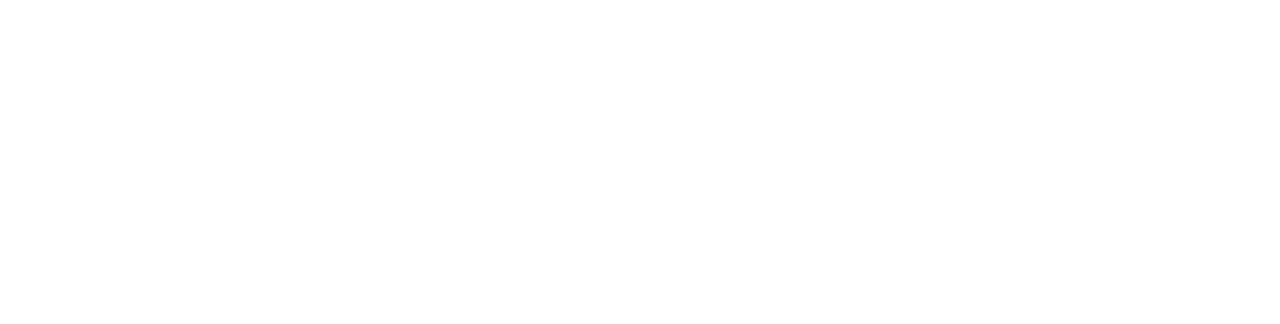
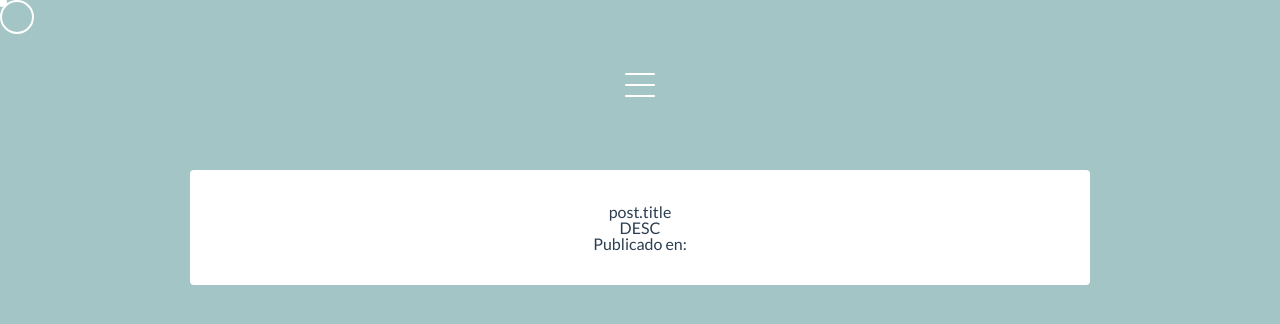
Before and after one commit to Santorm/santiago-rueda, a Vue app: page /ensenanzas in a window 1280 px wide. Shown: the top 324 px of the page. Built offline with nearby package versions, Linux system fonts and the light colour scheme; a web font is replaced by a local one.

Commit message:
pagina ensenanzas en blanco

```diff
--- a/src/components/Articles.vue
+++ b/src/components/Articles.vue
@@ -36,7 +36,6 @@
         "https://api.rss2json.com/v1/api.json?rss_url=https://medium.com/feed/@santo.rueda"
       )
       .then(response => {
-        console.log("response: ", response.data);
         this.posts = response.data;
         this.getOtherfeeds();
       });
@@ -66,6 +65,18 @@
         link:
           "https://diecisiete.org/expediente/naturaleza-realidad-y-sujeto-hacia-un-paradigma-post-covid/",
         medio: "17, Instituto de Estudios Criticos",
+        medioIcon: "../../assets/articles/17logo.png"
+        // santiago-rueda\src\components\Articles.vue
+        // santiago-rueda\src\assets\articles\17logo.svg
+      },
+      {
+        published: true,
+        title: "Crisis: resistencia subjetiva, Big Data y lazo social",
+        description:
+          "Propuesta de la presentación en las Jornadas de la Escuela Lacaniana de Psicoanálisis: Crisis ¿Qué dicen los psicoanalistas?, acerca del control tecnológico y la subjetividad ",
+        link:
+          "http://crisis.jornadaselp.com/blog/crisis-resistencia-subjetiva-big-data-y-lazo-social/",
+        medio: "Escuela Lacaniana de Psicoanálisis",
         medioIcon: "../../assets/articles/17logo.png"
         // santiago-rueda\src\components\Articles.vue
         // santiago-rueda\src\assets\articles\17logo.svg
--- /dev/null
+++ b/src/components/Ensenanzas.vue
@@ -0,0 +1,70 @@
+<template>
+  <div class="page-container">
+    <div class="post-container">
+      <div
+        class="post-card-wrap"
+        @mouseenter="mouseDark"
+        @mouseleave="mouseLight"
+      >
+        <div class="post-card" >
+          <div class="title">post.title</div>
+          <div class="description" >DESC</div>
+          <!-- <div class="description">{{post.description}}</div> -->
+          <div class="medio">Publicado en:</div>
+          <!-- <img class="medio-logo" v-if="post.medioIcon" :src="post.medioIcon"/> -->
+        </div>
+      </div>
+    </div>
+  </div>
+</template>
+<script>
+export default {
+  name: "Ensenanzas",
+  data() {
+    return {
+
+    };
+  },
+  created() {
+  },
+  methods: {
+  }
+};
+</script>
+<style lang="scss" scoped>
+$base-color: #a4c5c6;
+.page-container {
+  cursor: none;
+  width: 100%;
+  height: 100%;
+  background: $base-color;
+  overflow: hidden;
+  overflow-y: scroll;
+}
+
+.post-container {
+  display: flex;
+  flex-direction: column;
+  margin: 0 auto;
+  padding: 150px 0 0;
+  width: 85%;
+
+  @media only screen and (max-width: 768px) {
+    padding: 50px 0 0;
+  }
+  .post-card-wrap {
+    box-sizing: border-box;
+    margin: 20px auto;
+    width: 100%;
+    max-width: 900px;
+    border: 1px solid #ffffff4d;
+    border-radius: 4px;
+    padding: 3%;
+    background: #ffffff;
+    &:hover {
+      transform: scale(1.005);
+      border: 1px solid #ffffff;
+    }
+  }
+}
+</style>
--- a/src/components/Home.vue
+++ b/src/components/Home.vue
@@ -122,7 +122,7 @@
               id: 1,
               quote: "Un punto ciego para nosotros mismos",
               content:
-                "<p>La respiración es como un pulso del que no somos siempre conscientes y que sin embargo podemos controlar. Al igual que con la respiración no siempre advertimos el por qué de las desiciones que tomamos.</p><p>Estamos tan envueltos en nuestra historia, que como si se tratase del aire, no vemos todo aquello que rodea nuestros actos y elecciones.</p>"
+                "<p>La respiración es como un pulso del que no somos siempre conscientes y que sin embargo podemos controlar. Al igual que con la respiración no siempre advertimos el por qué de las decisiones que tomamos.</p><p>Estamos tan envueltos en nuestra historia, que como si se tratase del aire, no vemos todo aquello que rodea nuestros actos y elecciones.</p>"
             },
             {
               id: 2,
@@ -132,7 +132,7 @@
             },
             {
               id: 3,
-              quote: "Un punto de escucha diferente",
+              quote: "Un espacio de escucha diferente",
               content:
                 "<p>Escuchar nuestra vida desde otro lugar nos permite tomar distancia y vernos a nosotros mismos desde un plano más amplio. Conocernos es descubrir los hilos inconscientes de nuestra vida, para desenredarlos y empezar a darnos cuenta de que somos nosotros los que tejemos nuestro relato.</p>"
             }
--- a/src/components/Menu.vue
+++ b/src/components/Menu.vue
@@ -57,6 +57,15 @@
               @click="closeMenu"
             >
               <router-link class="routerlink" to="/manifiesto">el proceso terapéutico</router-link>
+            </div>
+            <div
+              :class="currentPage === 'ensenanzas' ? 'active': ''"
+              class="link"
+              @mouseenter="mouseHover"
+              @mouseleave="mouseNormal"
+              @click="closeMenu"
+            >
+              <router-link class="routerlink" to="/ensenanzas">enseñanzas</router-link>
             </div>
             <div
               :class="currentPage === 'bio' ? 'active': ''"
--- /dev/null
+++ b/src/components/PaginaEnBlanco.vue
@@ -0,0 +1,70 @@
+<template>
+  <div class="page-container">
+    <div class="post-container">
+      <div
+        class="post-card-wrap"
+        @mouseenter="mouseDark"
+        @mouseleave="mouseLight"
+      >
+        <div class="post-card" >
+          <div class="title">post.title</div>
+          <div class="description" >DESC</div>
+          <!-- <div class="description">{{post.description}}</div> -->
+          <div class="medio">Publicado en:</div>
+          <!-- <img class="medio-logo" v-if="post.medioIcon" :src="post.medioIcon"/> -->
+        </div>
+      </div>
+    </div>
+  </div>
+</template>
+<script>
+export default {
+  name: "Ensenanzas",
+  data() {
+    return {
+
+    };
+  },
+  created() {
+  },
+  methods: {
+  }
+};
+</script>
+<style lang="scss" scoped>
+$base-color: #a4c5c6;
+.page-container {
+  cursor: none;
+  width: 100%;
+  height: 100%;
+  background: $base-color;
+  overflow: hidden;
+  overflow-y: scroll;
+}
+
+.post-container {
+  display: flex;
+  flex-direction: column;
+  margin: 0 auto;
+  padding: 150px 0 0;
+  width: 85%;
+
+  @media only screen and (max-width: 768px) {
+    padding: 50px 0 0;
+  }
+  .post-card-wrap {
+    box-sizing: border-box;
+    margin: 20px auto;
+    width: 100%;
+    max-width: 900px;
+    border: 1px solid #ffffff4d;
+    border-radius: 4px;
+    padding: 3%;
+    background: #ffffff;
+    &:hover {
+      transform: scale(1.005);
+      border: 1px solid #ffffff;
+    }
+  }
+}
+</style>
--- a/src/routes.js
+++ b/src/routes.js
@@ -1,12 +1,13 @@
 // 0. If using a module system (e.g. via vue-cli), import Vue and VueRouter
 // and then call `Vue.use(VueRouter)`.
-import Vue from 'vue'
-import VueRouter from 'vue-router'
+import Vue from "vue";
+import VueRouter from "vue-router";
 import Biography from "./components/Biography";
 import Articles from "./components/Articles";
 import Terapia from "./components/Terapia";
 import Home from "./components/Home.vue";
-Vue.use(VueRouter)
+import Ensenanzas from "./components/Ensenanzas.vue";
+Vue.use(VueRouter);
 
 // 1. Define route components.
 // These can be imported from other files
@@ -20,43 +21,55 @@
 // We'll talk about nested routes later.
 const routes = [
   {
-        path: '/', component: Home,
-        children: [{
-            path: 'manifiesto',
+    path: "/",
+    component: Home,
+    children: [
+      {
+        path: "manifiesto",
         component: Home,
         meta: { page: 2 },
-            children: [{
-                path: 'habla',
+        children: [
+          {
+            path: "habla",
             component: Home,
-                meta: { page: 3, principle: 1 }
+            meta: { page: 3, principle: 1 },
           },
           {
-                path: 'descubre',
+            path: "descubre",
             component: Home,
-                meta: { page: 3, principle: 2 }
+            meta: { page: 3, principle: 2 },
           },
           {
-                path: 'significa',
+            path: "significa",
             component: Home,
-                meta: { page: 3, principle: 3 }
+            meta: { page: 3, principle: 3 },
           },
           {
-                path: 'crea',
+            path: "crea",
             component: Home,
-                meta: { page: 3, principle: 4 }
-            }]
-        }]
+            meta: { page: 3, principle: 4 },
+          },
+        ],
+      },
+    ],
   },
   {
-        path: '/bio', component: Biography
+    path: "/bio",
+    component: Biography,
   },
   {
-        path: '/articulos', component: Articles
+    path: "/ensenanzas",
+    component: Ensenanzas,
   },
   {
-        path: '/terapia', component: Terapia
-    }]
-
+    path: "/articulos",
+    component: Articles,
+  },
+  {
+    path: "/terapia",
+    component: Terapia,
+  },
+];
 
 // 3. Create the router instance and pass the `routes` option
 // You can pass in additional options here, but let's
@@ -67,5 +80,4 @@
 })
 */
 
-
-export default new VueRouter({ mode: 'history', routes })
+export default new VueRouter({ mode: "history", routes });
```
Lines whose indentation alone changed are shown as unchanged.
